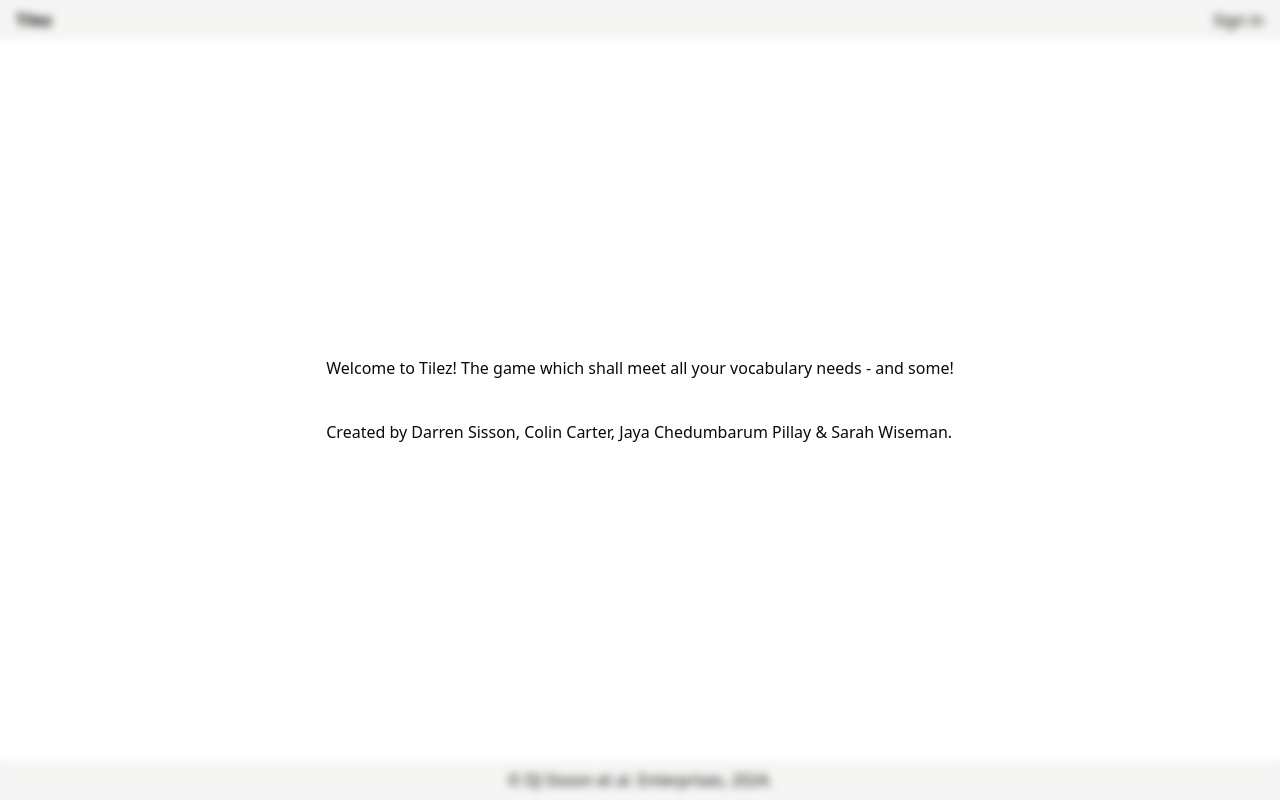
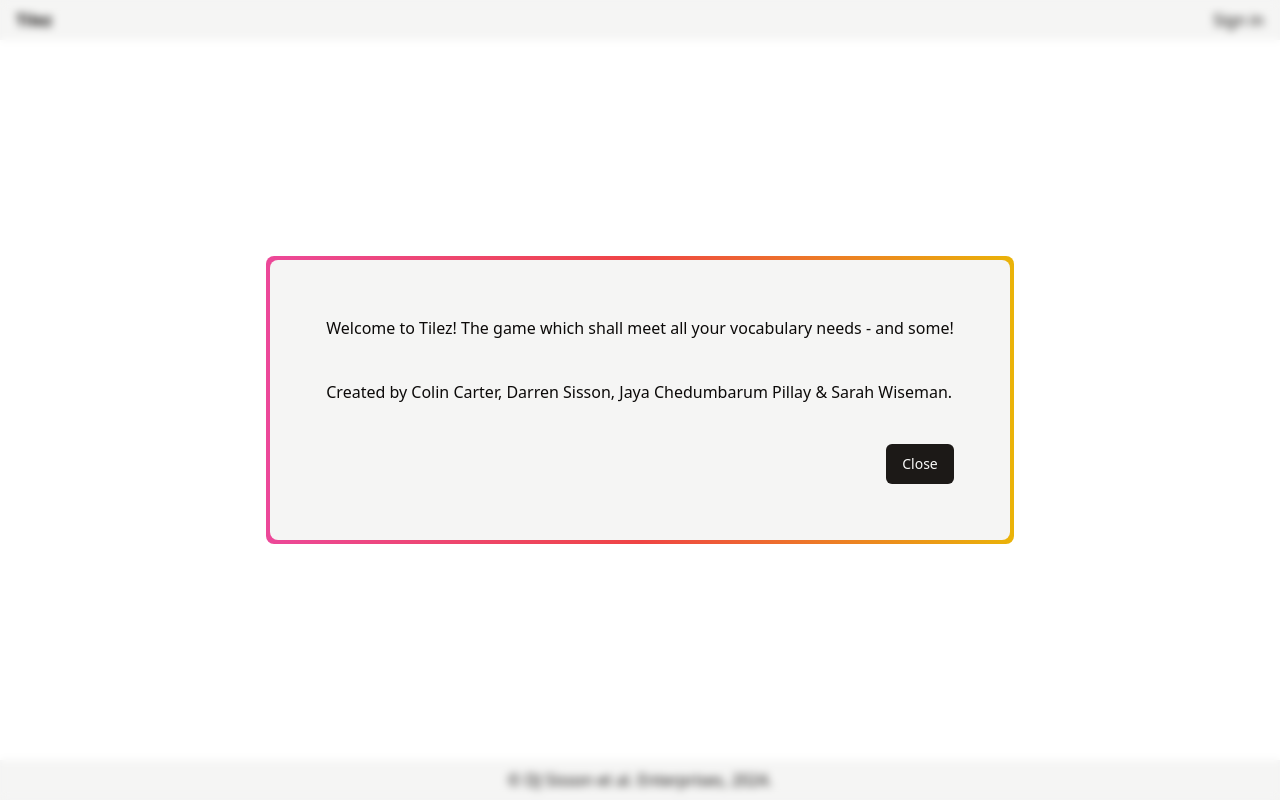
Before and after one commit to djsisson/tilez, a Next.js app: page /about in a window 1280 px wide. Built offline with nearby package versions, Linux system fonts and the light colour scheme; no server answers.

Commit message:
added close button to about page

```diff
--- a/src/app/about/page.tsx
+++ b/src/app/about/page.tsx
@@ -3,6 +3,7 @@
 import { createPortal } from "react-dom";
 import { useState, useEffect } from "react";
 import { useRouter } from "next/navigation";
+import { Button } from "@/components/ui/button";
 
 const AboutPage = () => {
   const router = useRouter();
@@ -28,15 +29,24 @@ const AboutPage = () => {
               e.stopPropagation();
             }}
           ></div>
-          <div className="p-10">
-            <h1>
-              Welcome to Tilez! The game which shall meet all your vocabulary
-              needs - and some!
-            </h1>
-            <h2 className="pt-10">
-              Created by Darren Sisson, Colin Carter, Jaya Chedumbarum Pillay &
-              Sarah Wiseman.
-            </h2>
+          <div className="modal absolute inset-0 z-50 flex items-center justify-center backdrop-blur-sm">
+            <div className="rounded-lg bg-gradient-to-r from-pink-500 via-red-500 to-yellow-500 p-1">
+              <div className="flex flex-col gap-4 rounded-lg bg-secondary p-4">
+                <div className="p-10">
+                  <h1>
+                    Welcome to Tilez! The game which shall meet all your
+                    vocabulary needs - and some!
+                  </h1>
+                  <h2 className="py-10">
+                    Created by Colin Carter, Darren Sisson, Jaya Chedumbarum
+                    Pillay & Sarah Wiseman.
+                  </h2>
+                  <div className="flex w-full justify-end">
+                    <Button onClick={handleClose}>Close</Button>
+                  </div>
+                </div>
+              </div>
+            </div>
           </div>
         </div>,
         document.body,
--- a/src/components/CurrentWord.tsx
+++ b/src/components/CurrentWord.tsx
@@ -108,7 +108,7 @@ export default function CurrentWord() {
 
   return completed ? (
     <div className="modal absolute inset-0 z-50 flex items-center justify-center backdrop-blur-sm">
-      <div className="bg-gradient-to-r from-pink-500 via-red-500 to-yellow-500 p-1">
+      <div className="bg-gradient-to-r from-pink-500 via-red-500 to-yellow-500 p-1 rounded-lg">
         <div className="flex flex-col gap-4 rounded-lg bg-secondary p-4">
           <div className="text-center">Congratulations, you won!</div>
           <div className="text-center">You made {gameState.moves} moves.</div>
```
